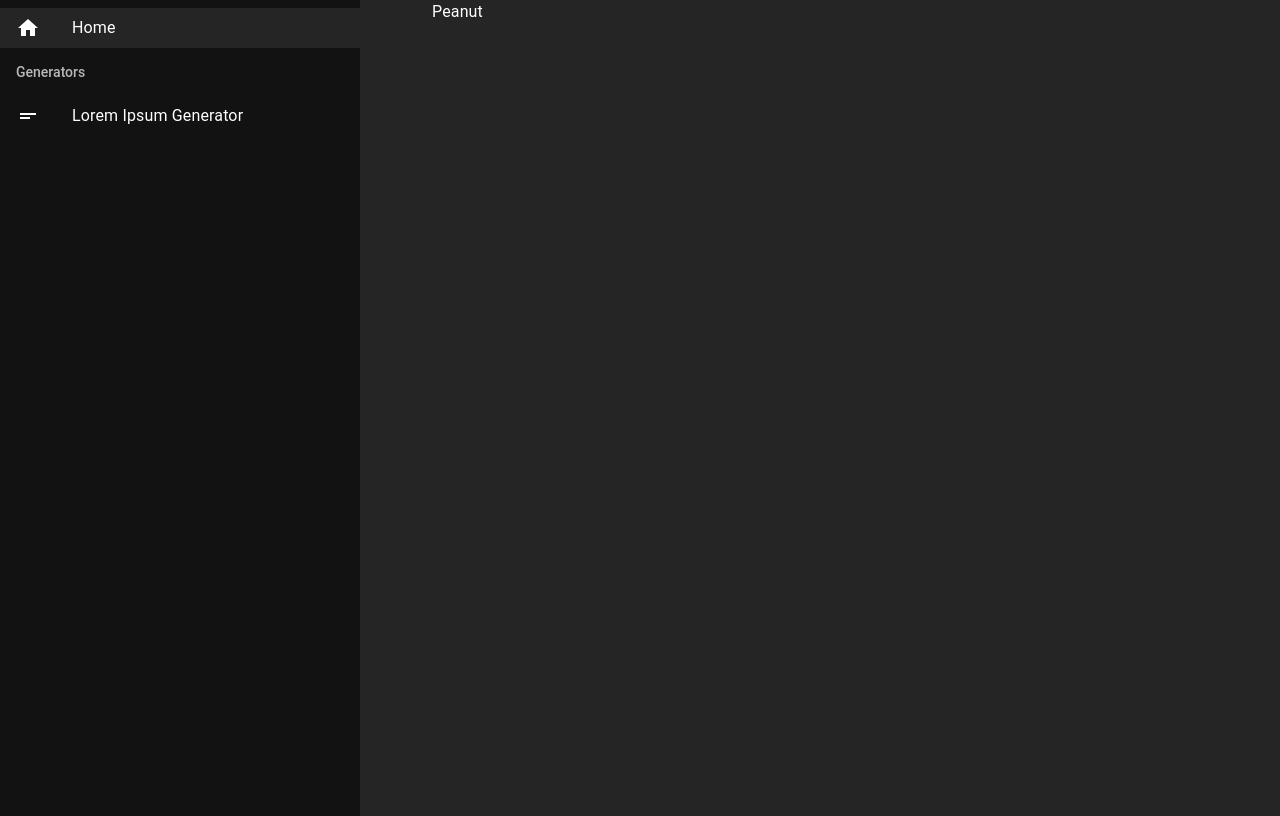
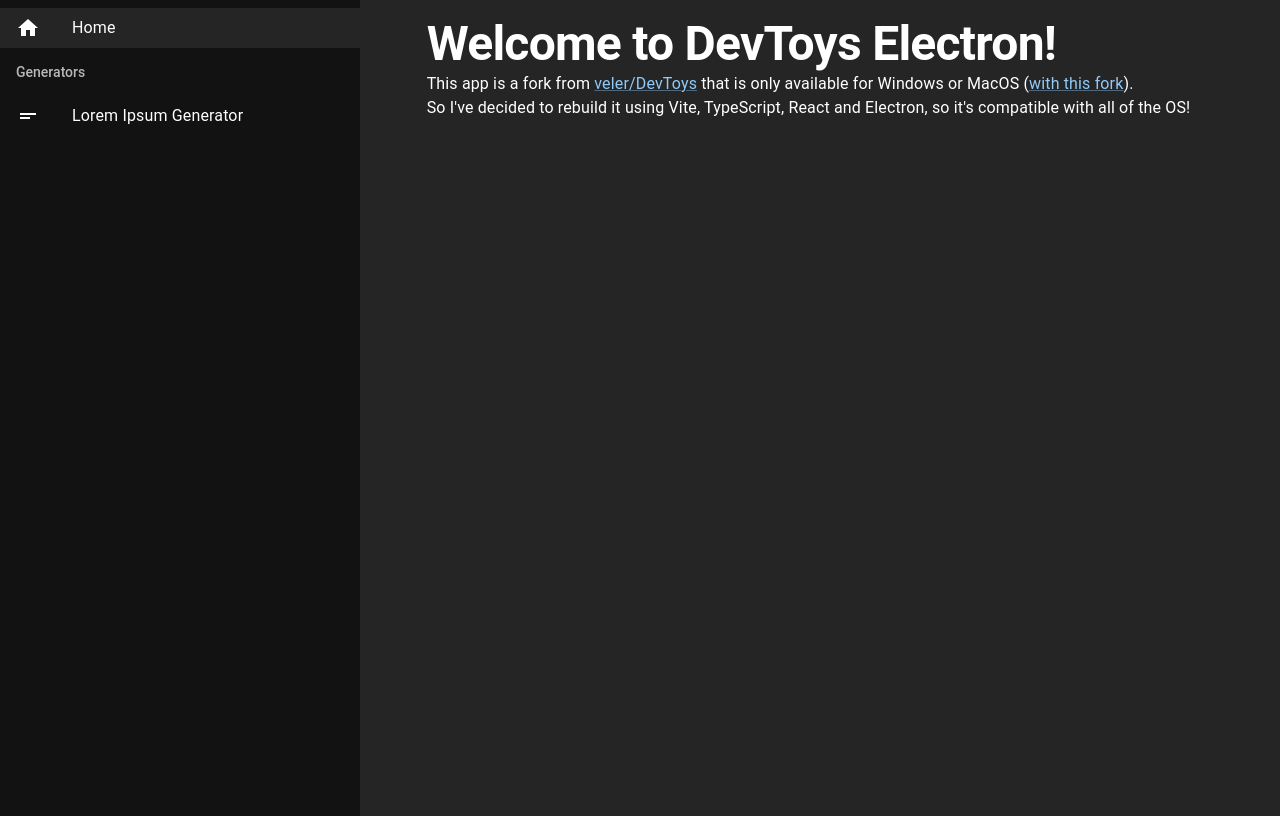
Before and after one commit to LapsTimeOFF/DevToys_Electron, a React (Vite) app: page / in a window 1280 px wide. Built offline with nearby package versions, Linux system fonts and the light colour scheme.

Commit message:
Update CI

```diff
--- a/electron/main/index.ts
+++ b/electron/main/index.ts
@@ -59,7 +59,9 @@
     // Open devTool if the app is not packaged
     win.webContents.openDevTools()
   } else {
-    win.loadFile(indexHtml)
+    require('express')().get('*', (_,res) => {res.sendFile(indexHtml)}).listen(7777, () => {console.log('OK')})
+
+    win.loadURL('http://localhost:7777/')
   }
 
   // Test actively push message to the Electron-Renderer
--- a/package.json
+++ b/package.json
@@ -23,6 +23,7 @@
   "devDependencies": {
     "@babel/core": "^7.20.12",
     "@playwright/test": "^1.29.2",
+    "@types/express": "^4.17.16",
     "@types/react": "^18.0.27",
     "@types/react-dom": "^18.0.10",
     "@vitejs/plugin-react": "^3.0.1",
@@ -47,6 +48,8 @@
     "@emotion/styled": "^11.10.5",
     "@mui/icons-material": "^5.11.0",
     "@mui/material": "^5.11.6",
+    "body-parser": "^1.20.1",
+    "express": "^4.18.2",
     "react-router-dom": "^6.8.0"
   }
 }
--- /dev/null
+++ b/src/Pages/Home.tsx
@@ -0,0 +1,14 @@
+import { Typography, Box, Link } from '@mui/material';
+import React from 'react';
+
+const Home = () => {
+    return (
+        <Box sx={{color: 'text.primary', m: "0 auto"}}>
+          <Typography variant='h1' sx={{mt:2}}>Welcome to DevToys Electron!</Typography>
+          <Typography>This app is a fork from <Link href="https://github.com/veler/DevToys">veler/DevToys</Link> that is only available for Windows or MacOS (<Link href="https://github.com/ObuchiYuki/DevToysMac">with this fork</Link>).</Typography>
+          <Typography>So I've decided to rebuild it using Vite, TypeScript, React and Electron, so it's compatible with all of the OS!</Typography>
+        </Box>
+    );
+};
+
+export default Home;
--- a/src/components/App.tsx
+++ b/src/components/App.tsx
@@ -19,7 +19,7 @@
   };
 
   return (
-    <Grid container spacing={2}>
+    <Grid container>
       <Grid item xs={6} md={4}>
         <SideBar />
       </Grid>
--- a/src/components/SideBar.tsx
+++ b/src/components/SideBar.tsx
@@ -22,20 +22,39 @@
       aria-labelledby="nested-list-subheader"
     >
       {Router.map((Page, index, array) => {
-        if(Page.ignoreList) return;
-        log("SideBar.tsx", `Rendering ${Page.type === 'page' ? 'tab': Page.type} "${Page.title}"`);
+        if (Page.ignoreList) return;
+        log(
+          "SideBar.tsx",
+          `Rendering ${Page.type === "page" ? "tab" : Page.type} "${
+            Page.title
+          }"`
+        );
 
         switch (Page.type) {
           case "cathegory":
             return (
-              <ListSubheader component="div" id="nested-list-subheader" key={index}>
+              <ListSubheader
+                component="div"
+                id="nested-list-subheader"
+                key={index}
+              >
                 {Page.title}
               </ListSubheader>
             );
 
           case "page":
             return (
-              <ListItemButton component="a" href={Page.path} key={index} sx={{bgcolor: window.location.pathname === Page.path ? 'action.hover' : 'background.default'}}>
+              <ListItemButton
+                component="a"
+                href={Page.path}
+                key={index}
+                sx={{
+                  bgcolor:
+                    window.location.pathname === Page.path
+                      ? "action.hover"
+                      : "background.default",
+                }}
+              >
                 <ListItemIcon>{Page.icon}</ListItemIcon>
                 <Typography sx={{ color: "text.primary" }}>
                   {Page.title}
@@ -47,22 +66,6 @@
             break;
         }
       })}
-
-      {/* <ListSubheader component="div" id="nested-list-subheader">
-        Drafts
-      </ListSubheader>
-      <ListItemButton>
-        <ListItemIcon>
-          <DraftsIcon />
-        </ListItemIcon>
-        <Typography sx={{ color: "text.primary" }}>Drafts</Typography>
-      </ListItemButton>
-      <ListItemButton>
-        <ListItemIcon>
-          <DraftsIcon />
-        </ListItemIcon>
-        <Typography sx={{ color: "text.primary" }}>Drafts</Typography>
-      </ListItemButton> */}
     </List>
   );
 }
--- a/src/utils/pages.tsx
+++ b/src/utils/pages.tsx
@@ -1,3 +1,4 @@
+import Home from "@/Pages/Home";
 import HomeIcon from "@mui/icons-material/Home";
 import ShortTextIcon from "@mui/icons-material/ShortText";
 import { Typography } from "@mui/material";
@@ -18,7 +19,7 @@
     title: "Home",
     path: "/",
     icon: <HomeIcon />,
-    component: <Typography sx={{ color: "text.primary" }}>Peanut</Typography>,
+    component: <Home/>,
   },
   {
     type: "cathegory",
@@ -29,5 +30,5 @@
     title: "Lorem Ipsum Generator",
     path: "/generator/lorem",
     icon: <ShortTextIcon />,
-  },
+  }
 ];
```
